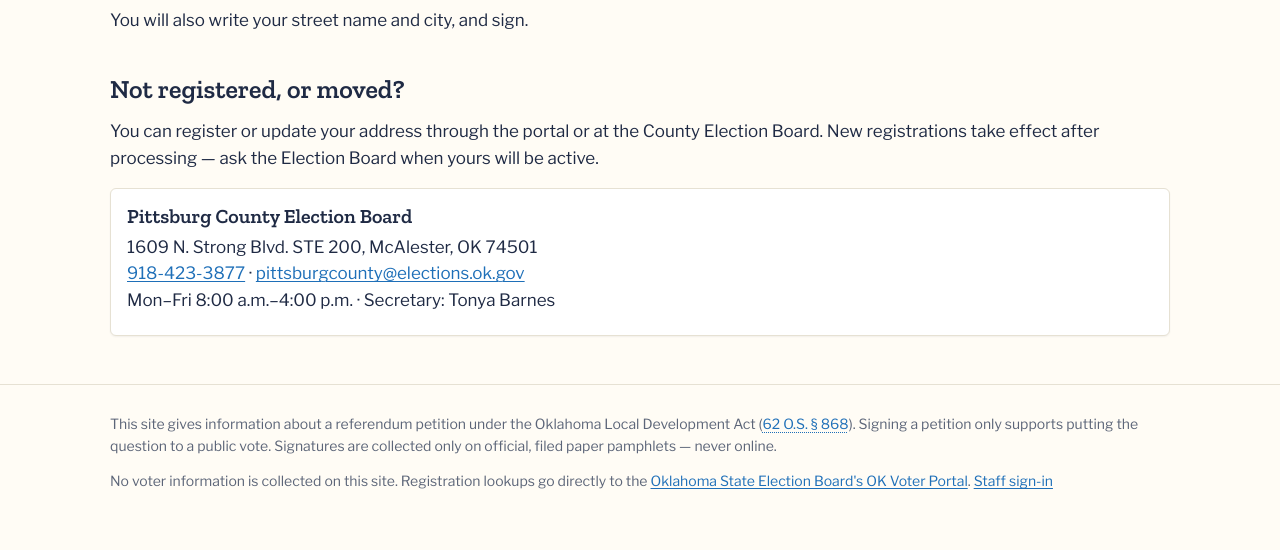
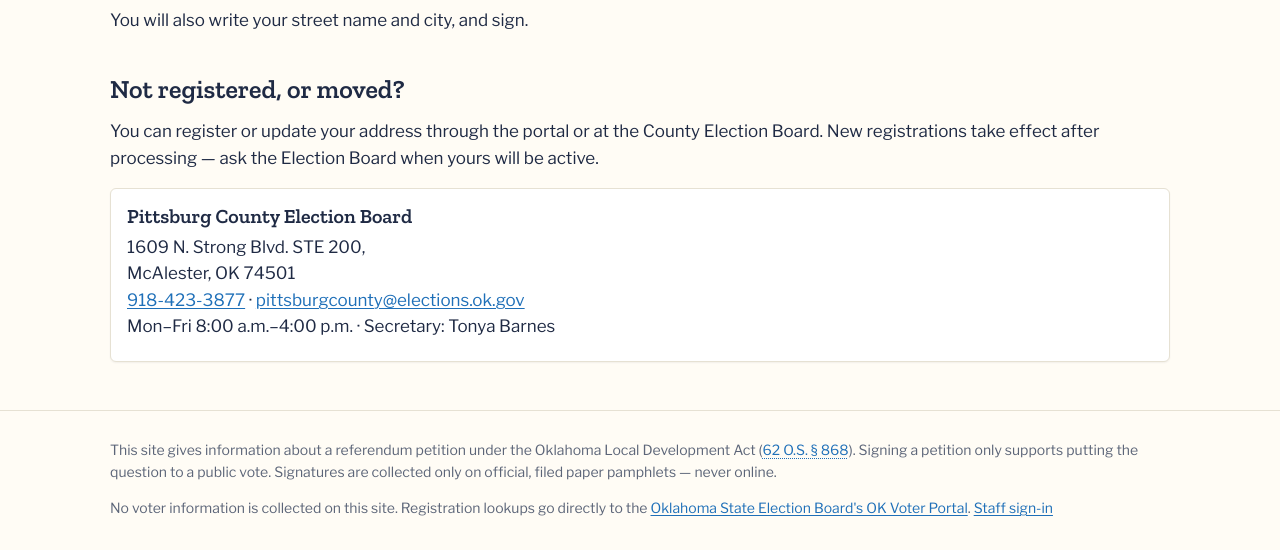
Before and after one commit to briankwest/petition, a FastAPI app: page /registered in a window 1280 px wide. Shown: the part 831-1381 px from the top of the page. Before the commit the page ends 1320 px from the top, so only its background shows below. Run offline with FastAPI, Linux system fonts and the light colour scheme.

Commit message:
addr filter on the Election Board address (registered + contact fallback)

```diff
--- a/app/templates/public/contact.html
+++ b/app/templates/public/contact.html
@@ -9,6 +9,6 @@
 <p>{% if c.phone %}<a class="tel" href="tel:{{ c.phone|tel }}">{{ c.phone }}</a>{% endif %}{% if c.email %}<br><a href="mailto:{{ c.email }}">{{ c.email }}</a>{% endif %}</p>
 {% if c.address %}<p>{{ c.address|addr }}</p>{% endif %}{% if c.hours %}<p class="small">{{ c.hours }}</p>{% endif %}</li>
 {% endfor %}
-{% if not contacts %}<li class="card"><h3>{{ petition.contacts.election_board.name }}</h3><p><a class="tel" href="tel:{{ petition.contacts.election_board.phone|tel }}">{{ petition.contacts.election_board.phone }}</a><br>{{ petition.contacts.election_board.address }}</p></li>{% endif %}
+{% if not contacts %}<li class="card"><h3>{{ petition.contacts.election_board.name }}</h3><p><a class="tel" href="tel:{{ petition.contacts.election_board.phone|tel }}">{{ petition.contacts.election_board.phone }}</a><br>{{ petition.contacts.election_board.address|addr }}</p></li>{% endif %}
 </ul>
 {% endblock %}
--- a/app/templates/public/registered.html
+++ b/app/templates/public/registered.html
@@ -17,7 +17,7 @@
 <p>You can register or update your address through the portal or at the County Election Board. New registrations take effect after processing — ask the Election Board when yours will be active.</p>
 <div class="card">
   <h3>{{ petition.contacts.election_board.name }}</h3>
-  <p>{{ petition.contacts.election_board.address }}<br>
+  <p>{{ petition.contacts.election_board.address|addr }}<br>
   <a href="tel:{{ petition.contacts.election_board.phone|tel }}">{{ petition.contacts.election_board.phone }}</a> · <a href="mailto:{{ petition.contacts.election_board.email }}">{{ petition.contacts.election_board.email }}</a><br>
   {{ petition.contacts.election_board.hours }} · Secretary: {{ petition.contacts.election_board.secretary }}</p>
 </div>
```
